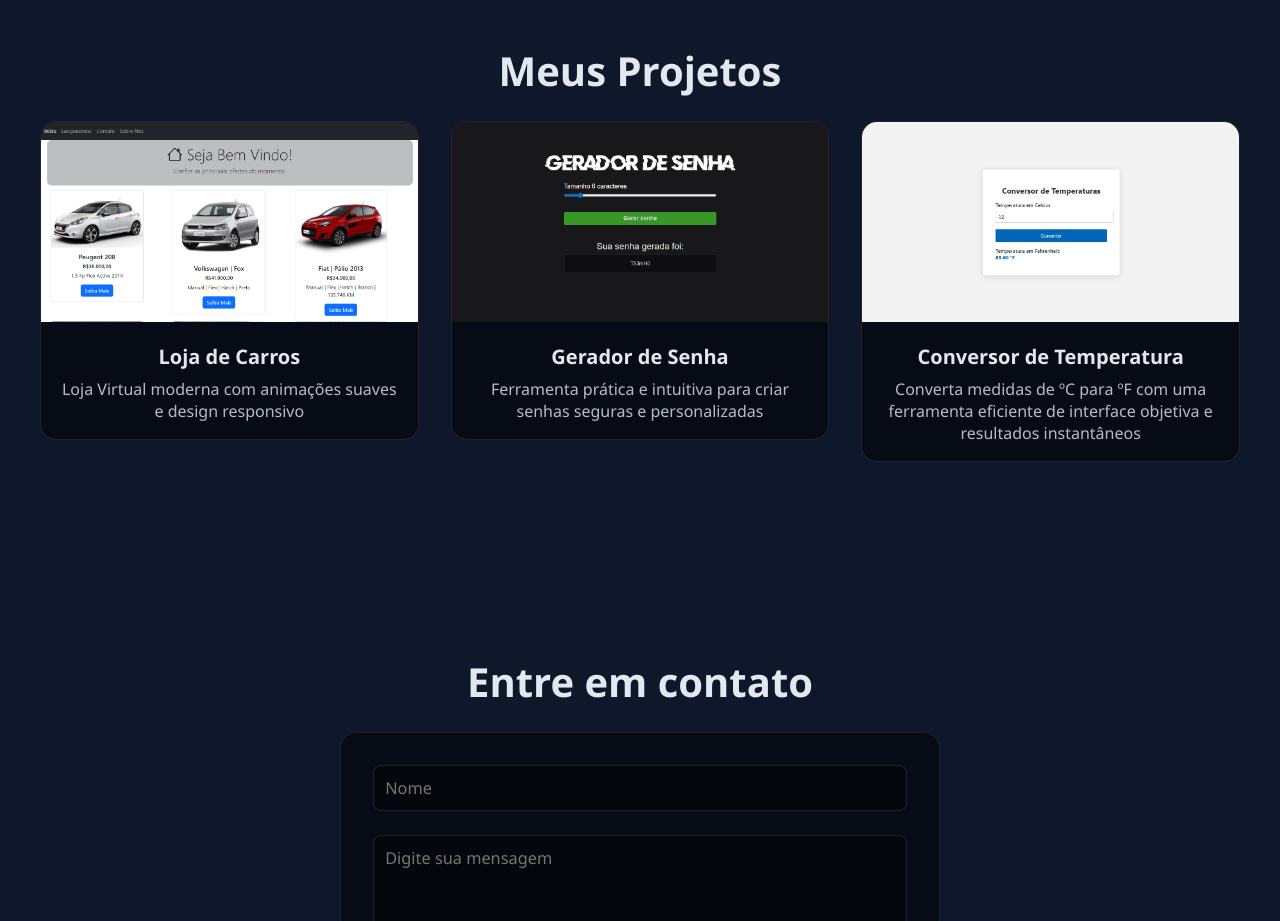
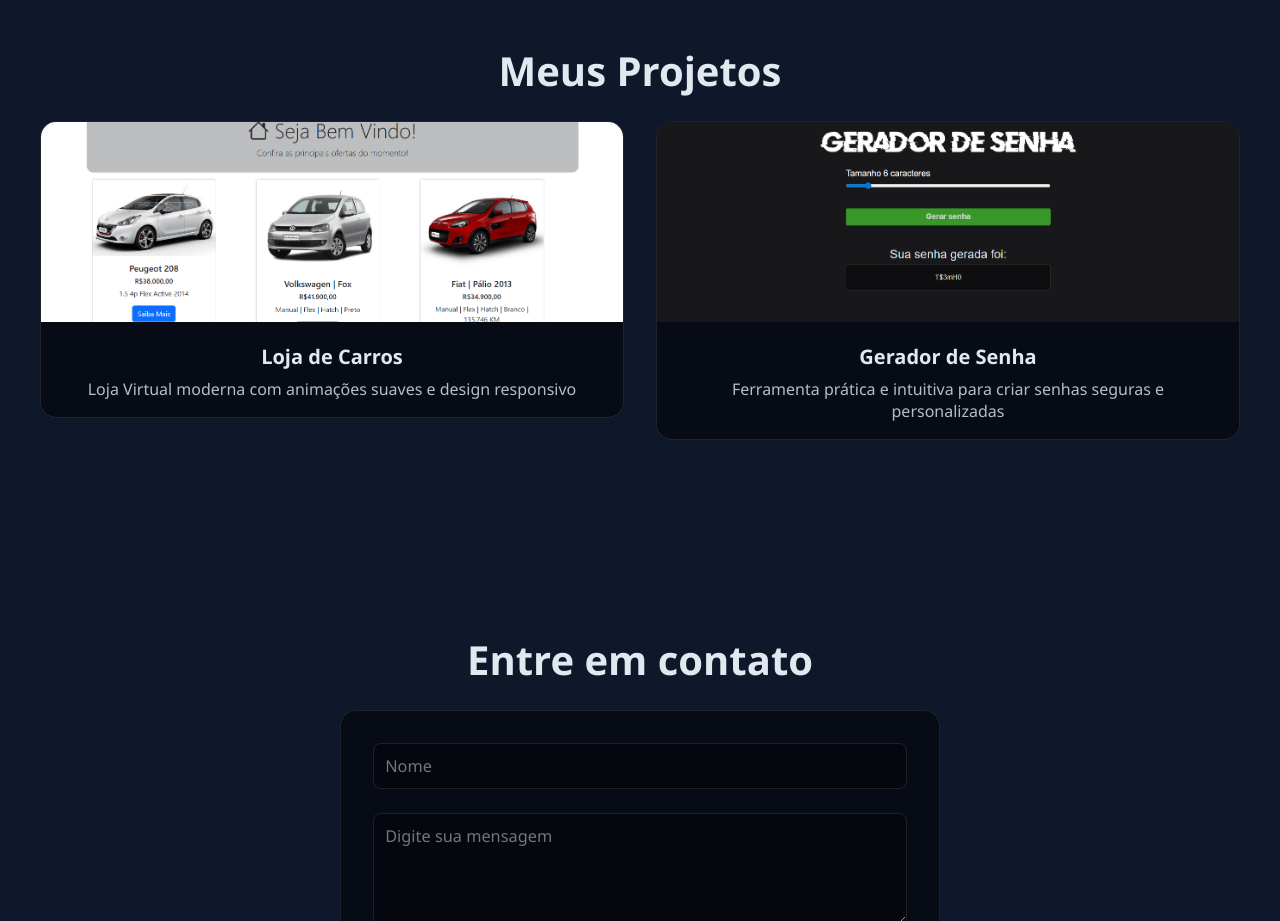
Before and after one commit to maufer814/maufer814.github.io, a plain HTML site: page index.html in a window 1280 px wide. Shown: the part 1200-2121 px from the top of the page. Drawn offline with Linux system fonts and the light colour scheme.

Commit message:
alter remove index

```diff
--- a/index.html
+++ b/index.html
@@ -68,16 +68,6 @@
             </div>
             </a>
 
-            <div class="project-card">
-                <img src="assets/conversor-medidas.png" alt="Projeto 03" class="projects-img">
-                <div class="caixa-textos-projetos">
-                    <h3 class="project-info">Conversor de Temperatura</h3>
-                    <p class="project-paragrafo">Converta medidas de ºC para ºF com uma ferramenta eficiente de
-                        interface
-                        objetiva e resultados instantâneos</p>
-                </div>
-            </div>
-
         </div>
     </section>
 
```
